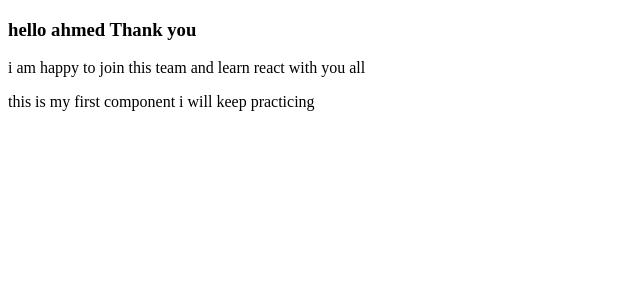
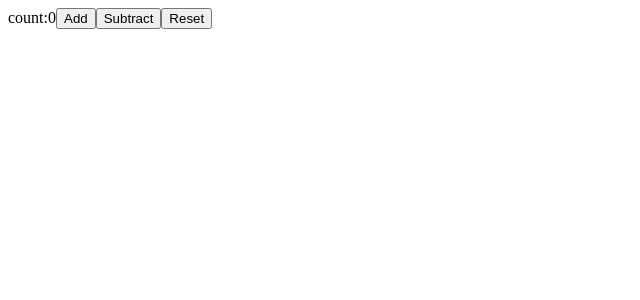
Before and after one commit to ahmedos999/react-start, a React (Vite) app: page / in a window 1280 px wide. Shown: the top 300 px of the page, without its empty margins (0-640 px from the left). Built offline with nearby package versions, Linux system fonts and the light colour scheme.

Commit message:
done task two

```diff
--- a/src/App.jsx
+++ b/src/App.jsx
@@ -1,11 +1,10 @@
 import Hello from "./Hello";
 import Card from "./First";
-
+import Calculator from "./Calculator";
 function App() {
   return (
     <div>
-      <Card />
-      {/* write your compoents here */}
+      <Calculator />
     </div>
   );
 }
--- a/src/Calculator.jsx
+++ b/src/Calculator.jsx
@@ -1,27 +1,26 @@
 import { useState } from "react";
 export const Calculator = () => {
-    const [Calculator, event] = useState(0);
-
+    const [count, setCount] = useState(0);
     function increment() {
-        if (Calculator < 10) {
-            event(Calculator + 1);
+        if (count < 10) {
+            setCount(count + 1);
         }
     }
     function decrement() {
-        if (Calculator > 0) {
-            event(Calculator - 1);
+        if (count > 0) {
+            setCount(count - 1);
         }
     }
     function reset() {
-        event(Calculator = 0);
+        setCount(0);
     }
-
     return (
         <div>
-            count:{Calculator}
+            count:{count}
             <button onClick={increment}>Add</button>
             <button onClick={decrement}>Subtract</button>
             <button onClick={reset}>Reset</button>
         </div>
-    );
-};
+    )
+}
+export default Calculator
```
